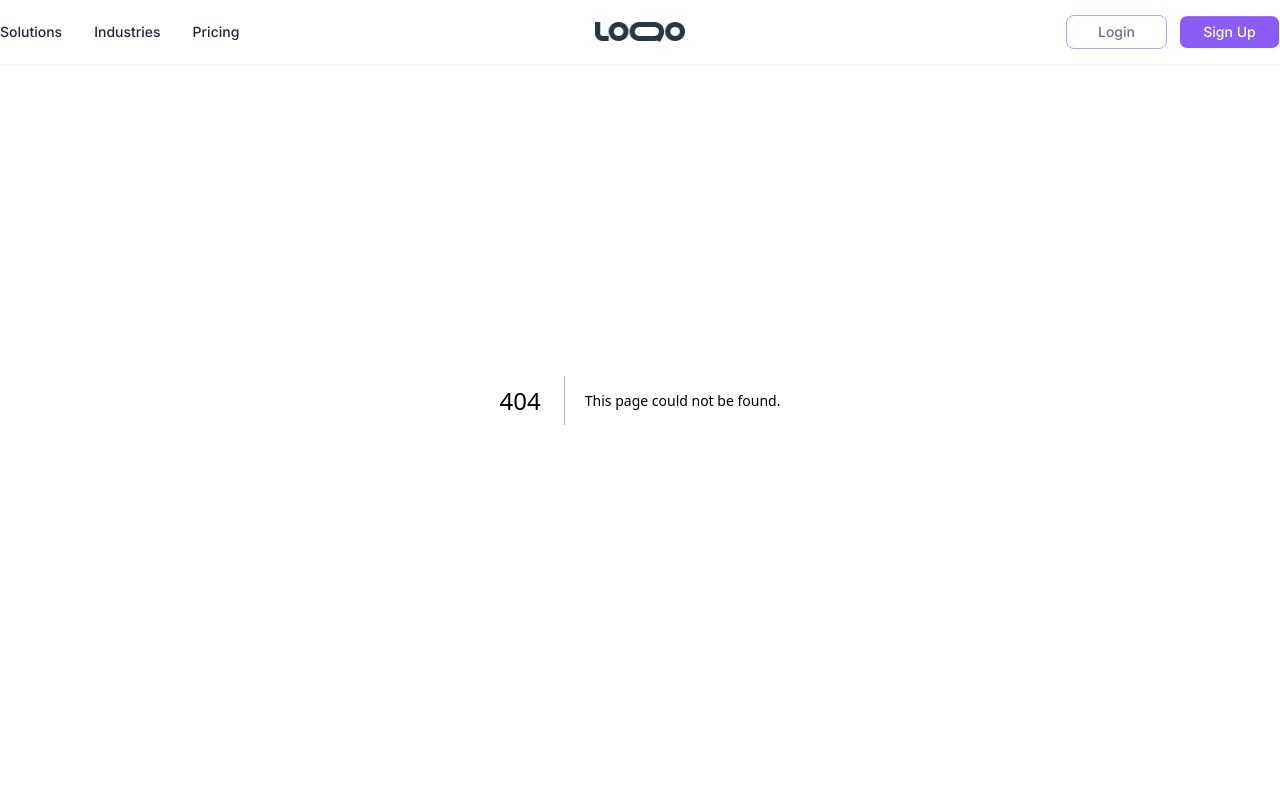
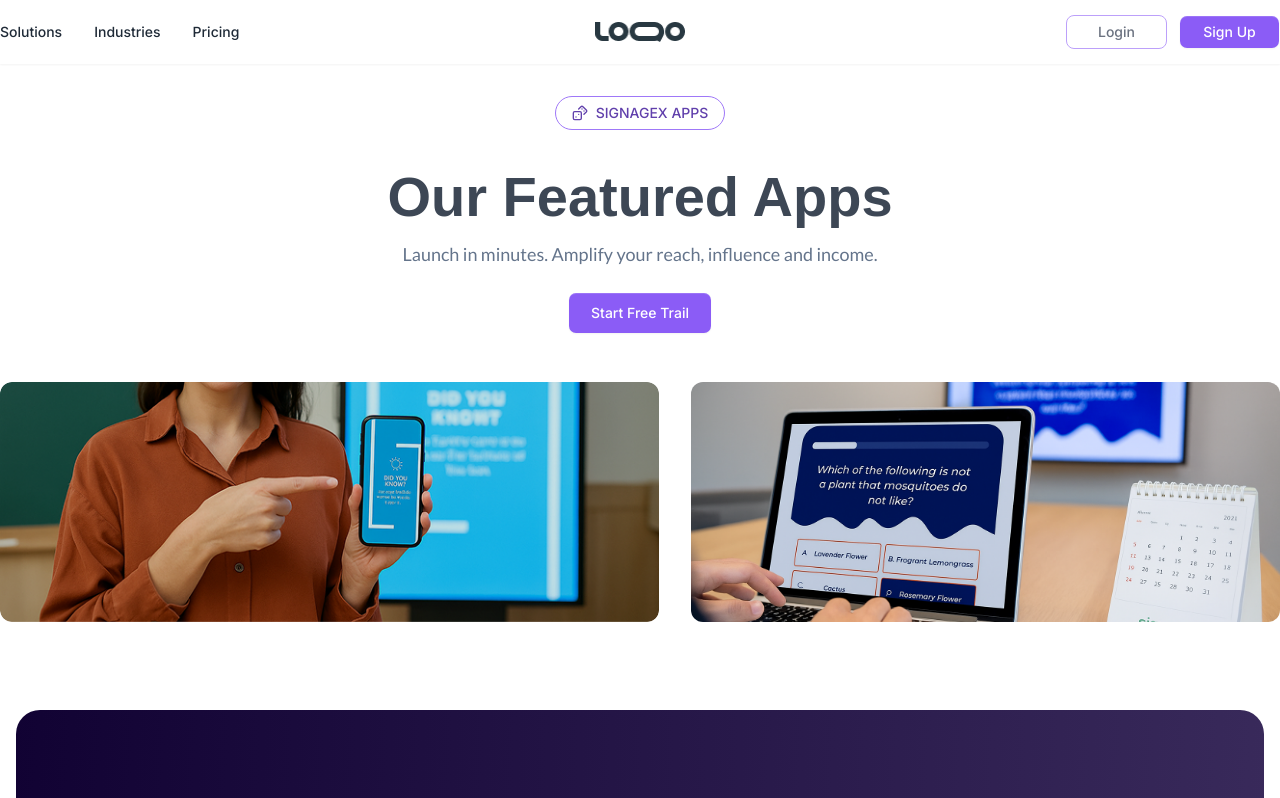
Before and after one commit to TechinoidProjects/signageX-Website, a Next.js app: page /widgets in a window 1280 px wide. Before the commit this address had no page. Shown: the top 798 px of the page. Built offline with nearby package versions, Linux system fonts and the light colour scheme; a web font is replaced by a local one.

Commit message:
feat: create reusable Hero component with props and defaults

```diff
--- /dev/null
+++ b/src/app/widgets/page.tsx
@@ -0,0 +1,20 @@
+
+import Hero from "@/components/common/Hero";
+import CTA from "@/components/common/CTA";
+export default function HowItWorks() {
+  return (
+    <main className="min-h-screen bg-white flex flex-col justify-start items-center mt-15">
+        <Hero
+            badgeText = "signagex apps"
+            heading = "Our Featured Apps"
+            subheading = "Launch in minutes. Amplify your reach, influence and income."
+            buttonText = "Start Free Trail"
+            imageOneSrc = "/images/Widget-hero-image-main.png"
+            imageTwoSrc = "/images/Widget-hero-image-two.png"
+            buttonShown = {true}
+        />
+      <CTA />
+
+    </main>
+  );
+}
--- /dev/null
+++ b/src/components/common/Hero.tsx
@@ -0,0 +1,61 @@
+"use client";
+
+import { Badge } from "@/components/ui/badge-default";
+import { Heading } from "@/components/common/MainHeading";
+import { Button } from "@/components/ui/button";
+import Image from "next/image";
+import { Dices } from "lucide-react";
+
+type HeroProps = {
+  badgeText?: string;
+  heading?: string;
+  subheading?: string;
+  buttonText?: string;
+  imageOneSrc?: string;
+  imageTwoSrc?: string;
+  imageOneAlt?: string;
+  imageTwoAlt?: string;
+  buttonShown?: boolean;
+};
+
+export default function Hero({
+  badgeText = "signagex apps",
+  heading = "Our Featured Apps",
+  subheading = "Launch in minutes. Amplify your reach, influence and income.",
+  buttonText = "Start Free Trail",
+  imageOneSrc = "/images/Widget-hero-image-main.png",
+  imageTwoSrc = "/images/Widget-hero-image-two.png",
+  buttonShown = true,
+}: HeroProps) {
+  return (
+    <section className="bg-white w-full h-full py-16 md:py-6">
+      <div className="container mx-auto flex flex-col justify-center items-center md:gap-4">
+
+        <div className="flex flex-col justify-between items-center pb-8 gap-6 text-center">
+          <Badge text={badgeText} icon={Dices} variant="outline" color="custom" />
+          <Heading title={heading} subtitle={subheading} />
+          {buttonShown &&
+            <Button size="lg" color="purple">{buttonText}</Button>
+          }
+        </div>
+        <div className="flex flex-col md:flex-row justify-between gap-8 w-full">
+          <Image
+            src={imageOneSrc}
+            className="w-full h-60 object-cover rounded-xl"
+            alt="Hero Imge One"
+            width={500}
+            height={500}
+          />
+
+          <Image
+            src={imageTwoSrc}
+            className="w-full h-60 object-cover rounded-xl"
+            alt="Hero Imge Two"
+            width={500}
+            height={500}
+          />
+        </div>
+      </div>
+    </section>
+  );
+}
```
Also changed, not shown: public/images/Widget-hero-image-main.png (added), public/images/Widget-hero-image-two.png (added).
